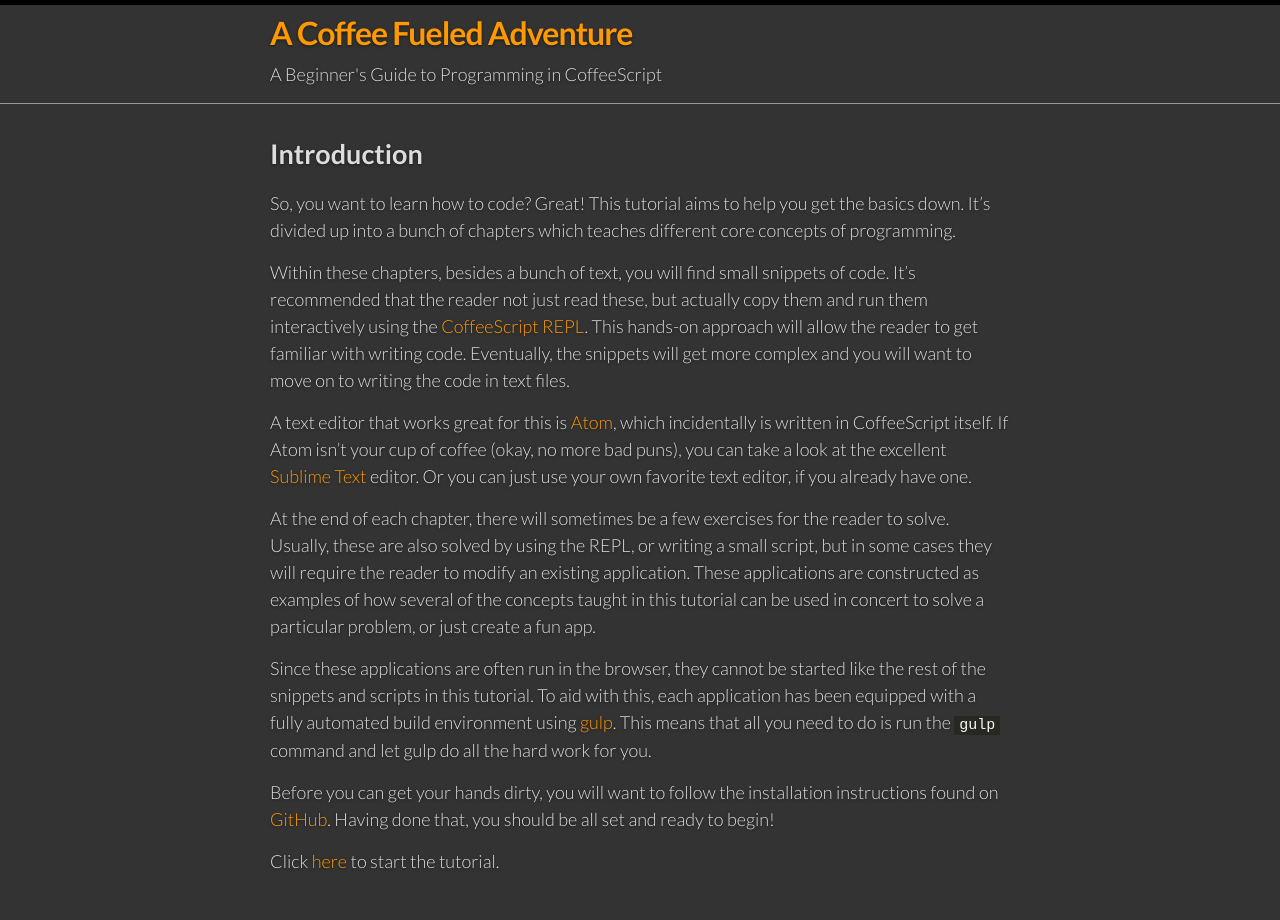
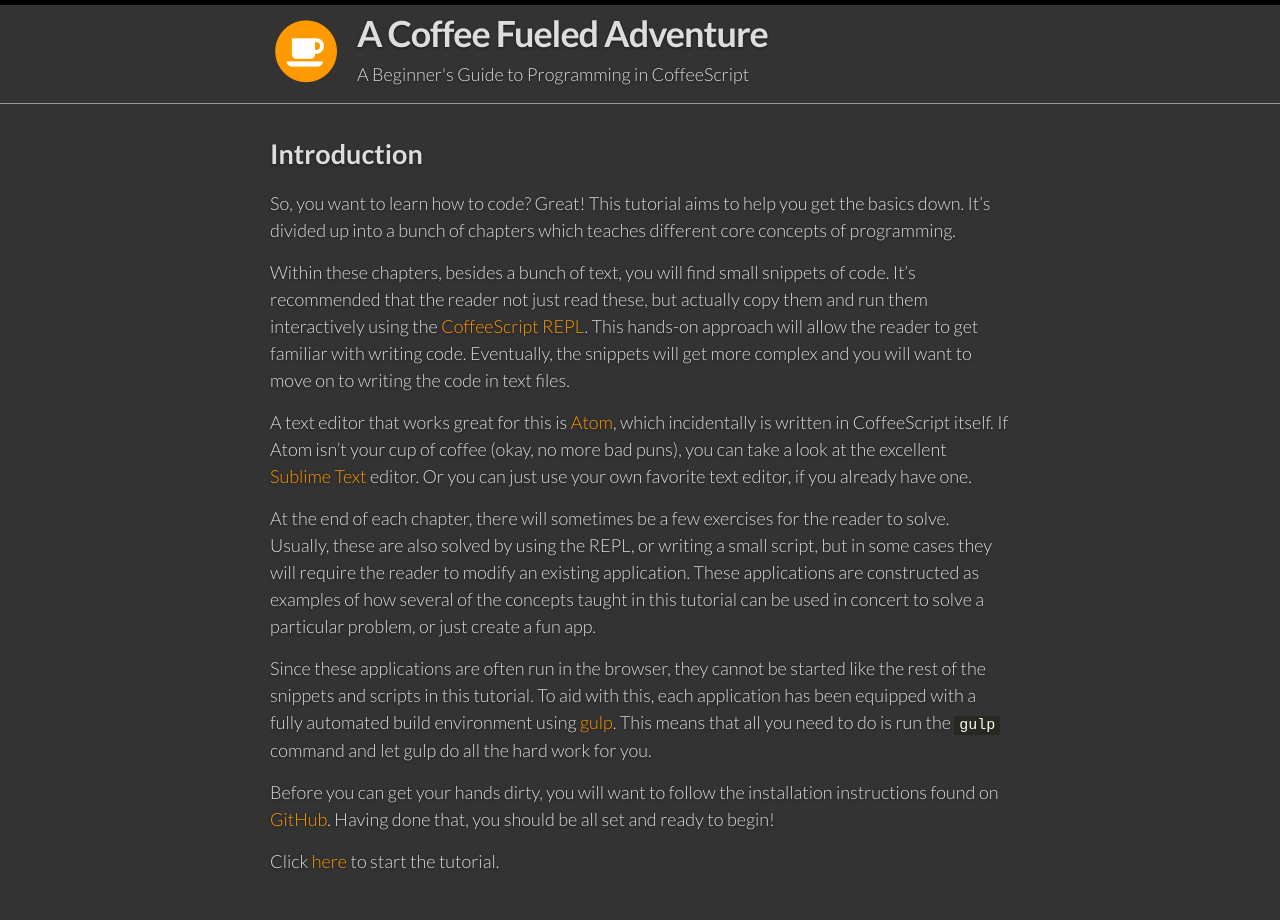
Before and after one commit to FredrikAppelros/coffee-adventure, a Jekyll site: the page built from index.html, in a window 1280 px wide. Built offline with Jekyll 4.4.1, drawn with Linux system fonts in a browser that asks for light colours; nearby versions of some CDN libraries; a script that is not in the unit is left out.

Commit message:
Add Font Awesome icons

```diff
--- a/_includes/footer.html
+++ b/_includes/footer.html
@@ -8,7 +8,7 @@
         <td>
           {% if page.index > 1 %}
           <a href="{{ site.baseurl }}/chapters/{{ page.index | minus: 1 }}">
-            ← Previous chapter
+            <i class="fa fa-chevron-left"></i>Previous chapter
           </a>
           {% endif %}
         </td>
@@ -20,7 +20,7 @@
         <td>
           {% if page.index < site.chapters.size %}
           <a href="{{ site.baseurl }}/chapters/{{ page.index | plus: 1 }}">
-            Next chapter →
+            Next chapter<i class="fa fa-chevron-right"></i>
           </a>
           {% endif %}
         </td>
--- a/_includes/head.html
+++ b/_includes/head.html
@@ -8,6 +8,7 @@
 
   <link rel="icon" type="image/x-icon" href="{{ "/favicon.ico" | prepend: site.baseurl }}">
   <link href="https://fonts.googleapis.com/css?family=Lato:300,700,300italic" rel="stylesheet" type="text/css">
+  <link rel="stylesheet" href="https://maxcdn.bootstrapcdn.com/font-awesome/4.4.0/css/font-awesome.min.css">
   <link rel="stylesheet" href="{{ "/css/main.css" | prepend: site.baseurl }}">
   <link rel="canonical" href="{{ page.url | replace:'index.html','' | prepend: site.baseurl | prepend: site.url }}">
 
--- a/_includes/header.html
+++ b/_includes/header.html
@@ -2,7 +2,15 @@
 
   <div class="wrapper">
 
-    <a class="site-title" href="{{ site.baseurl }}/">{{ site.title }}</a>
+    <a class="site-icon" href="{{ site.baseurl }}/">
+      <span class="fa-stack fa-2x">
+        <i class="fa fa-circle fa-stack-2x"></i>
+        <i class="fa fa-coffee fa-stack-1x fa-inverse "></i>
+      </span>
+
+    </a>
+
+    <h1 class="site-title">{{ site.title }}</h1>
 
     <p>A Beginner's Guide to Programming in CoffeeScript</p>
 
--- a/_sass/_layout.scss
+++ b/_sass/_layout.scss
@@ -7,8 +7,21 @@
     min-height: 56px;
 }
 
+.site-icon {
+    float: left;
+    margin: 10px $spacing-unit / 2 0 0;
+    text-shadow: none;
+
+    &:visited {
+        color: $brand-color;
+    }
+
+    &:hover {
+        color: lighten($brand-color, 10%);
+    }
+}
+
 .site-title {
-    font-size: 32px;
     font-weight: bold;
     line-height: 56px;
     letter-spacing: -1px;
@@ -70,6 +83,10 @@
     @extend %clearfix;
 
     td {
+        i {
+            margin: 0 $spacing-unit / 2;
+        }
+
         &:nth-child(1) {
             text-align: left;
         }
```
